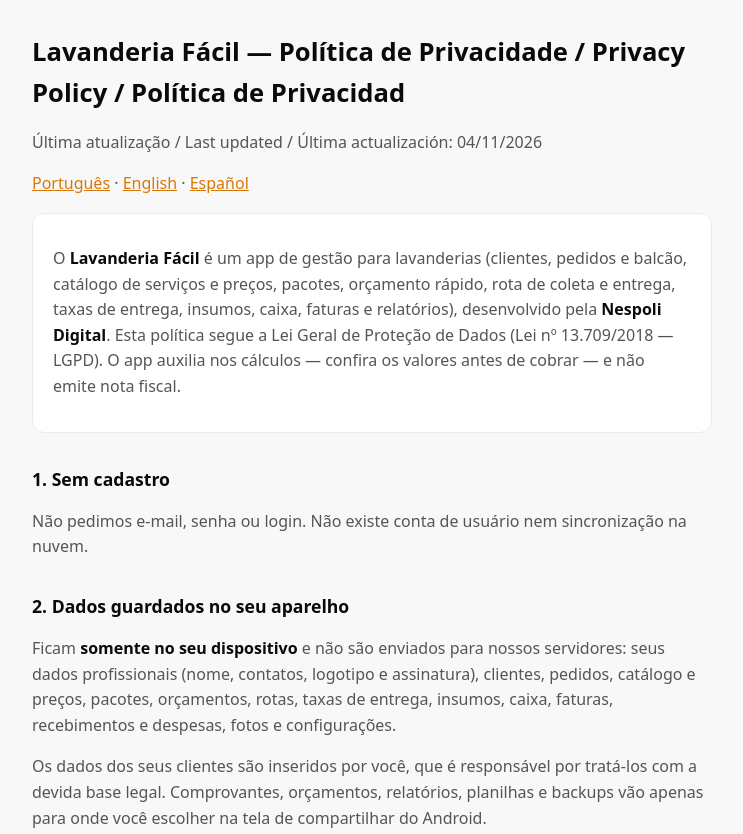
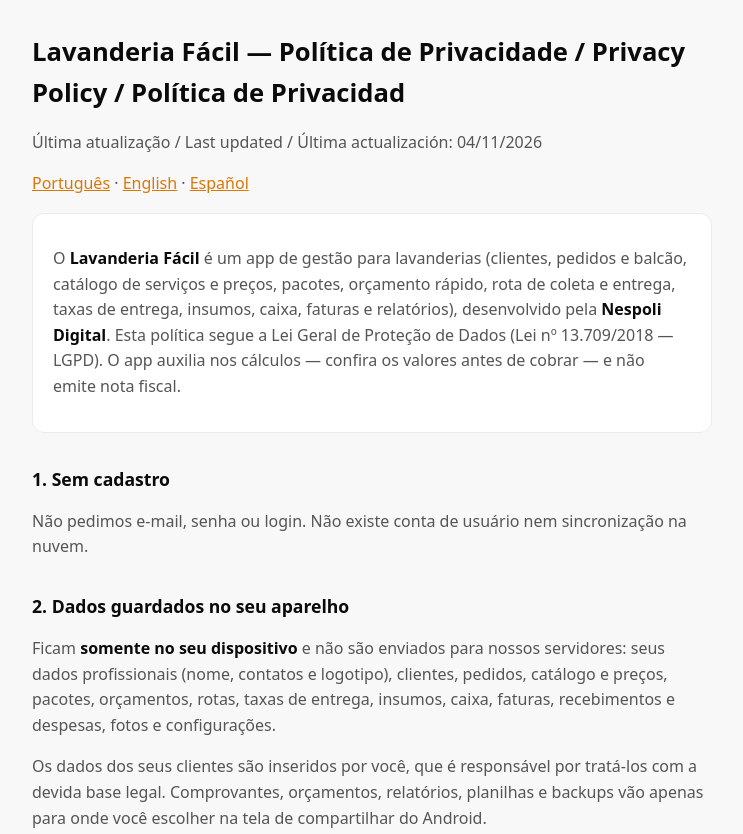
Before and after one commit to nespolidigital/privacy, a plain HTML site: page lavanderiafacil.html in a window 1280 px wide. Shown: the top 834 px of the page, without its empty margins (268-1011 px from the left). Drawn offline with Linux system fonts and the light colour scheme.

Commit message:
Lavanderia Fácil: ajuste de texto na política
Co-Authored-By: Claude Opus 5.5 <noreply@anthropic.com>
Claude-Session: https://claude.ai/code/session_01EEbKgLYLScyD7GVCLkyYMq

```diff
--- a/lavanderiafacil.html
+++ b/lavanderiafacil.html
@@ -33,7 +33,7 @@
   <h2>1. Sem cadastro</h2>
   <p>Não pedimos e-mail, senha ou login. Não existe conta de usuário nem sincronização na nuvem.</p>
   <h2>2. Dados guardados no seu aparelho</h2>
-  <p>Ficam <strong>somente no seu dispositivo</strong> e não são enviados para nossos servidores: seus dados profissionais (nome, contatos, logotipo e assinatura), clientes, pedidos, catálogo e preços, pacotes, orçamentos, rotas, taxas de entrega, insumos, caixa, faturas, recebimentos e despesas, fotos e configurações.</p>
+  <p>Ficam <strong>somente no seu dispositivo</strong> e não são enviados para nossos servidores: seus dados profissionais (nome, contatos e logotipo), clientes, pedidos, catálogo e preços, pacotes, orçamentos, rotas, taxas de entrega, insumos, caixa, faturas, recebimentos e despesas, fotos e configurações.</p>
   <p>Os dados dos seus clientes são inseridos por você, que é responsável por tratá-los com a devida base legal. Comprovantes, orçamentos, relatórios, planilhas e backups vão apenas para onde você escolher na tela de compartilhar do Android.</p>
   <h2>3. Permissões</h2>
   <ul>
```
